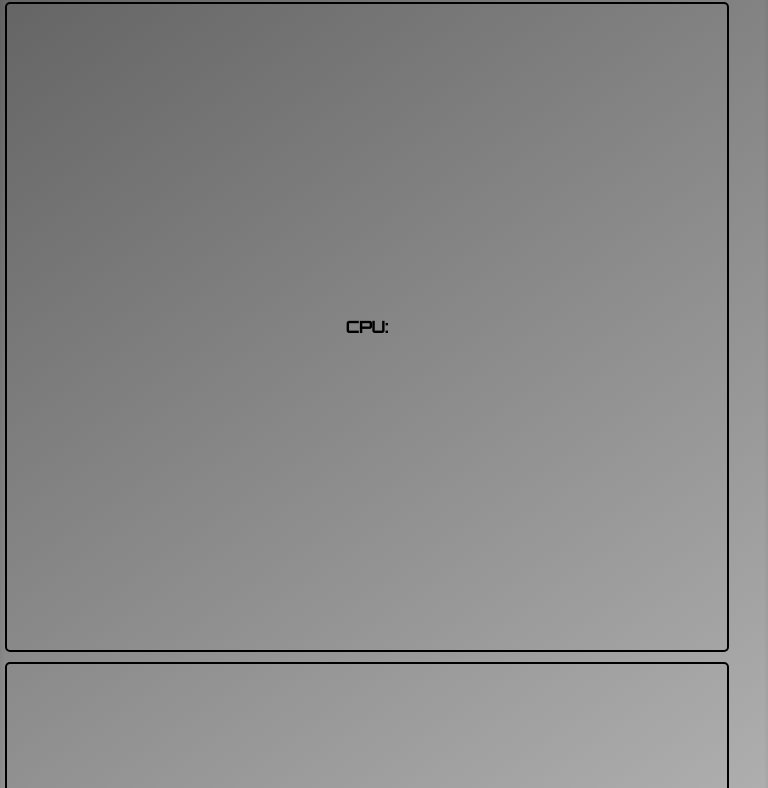
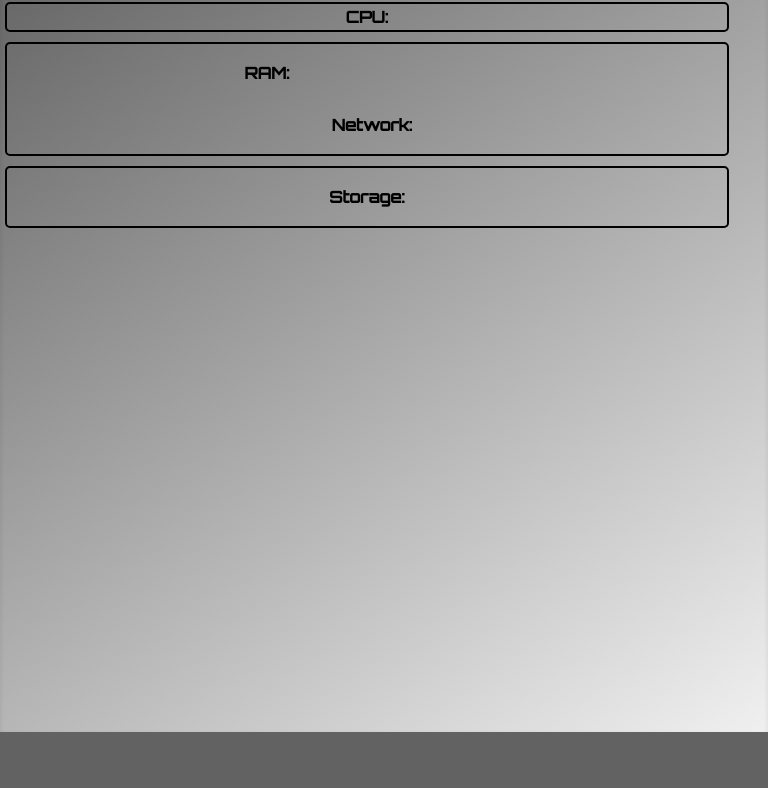
Before and after one commit to Z-Oleksandr/watch_dog, a website: page front_panel/index.html in a window 768 px wide. Shown: the part 68-856 px from the top of the page. After the commit the page ends 800 px from the top, so only its background shows below. Drawn offline with Linux system fonts and the light colour scheme.

Commit message:
Mid size screen positioning

```diff
--- a/front_panel/public/style.css
+++ b/front_panel/public/style.css
@@ -41,6 +41,39 @@ body {
     grid-template-areas: "cpu ramandnet disk";
 }
 
+.section {
+    border: var(--border-style);
+    height: 80vh;
+    border-radius: var(--border-radius);
+    padding: 5px;
+    margin: 5px;
+    display: flex;
+    flex-direction: column;
+    justify-content: center;
+    align-items: center;
+}
+
+@media only screen and (min-width: 768px) and (max-width: 1100px) {
+    .container {
+        grid-template-columns: 1fr;
+        grid-template-rows: auto auto auto;
+        grid-template-areas:
+            "cpu"
+            "ramandnet"
+            "disk";
+        height: 100%;
+    }
+
+    .section {
+        height: auto;
+    }
+
+    body {
+        min-height: 100vh;
+        height: 100%;
+    }
+}
+
 @media only screen and (max-width: 768px) {
     .container {
         grid-template-columns: 1fr;
@@ -68,18 +101,6 @@ body {
 .rTitle {
     position: relative;
     left: -110px;
-}
-
-.section {
-    border: var(--border-style);
-    height: 80vh;
-    border-radius: var(--border-radius);
-    padding: 5px;
-    margin: 5px;
-    display: flex;
-    flex-direction: column;
-    justify-content: center;
-    align-items: center;
 }
 
 @media only screen and (max-width: 768px) {
--- a/front_panel/script.js
+++ b/front_panel/script.js
@@ -339,6 +339,9 @@ function findGaugeSize(number, conWidth, conHeight, spacing) {
         rows = Math.floor(root);
     }
 
+    let gaugeWidth;
+    let gaugeHeight;
+
     if (conHeight > conWidth) {
         let hold = cols;
         cols = rows;
@@ -352,10 +355,12 @@ function findGaugeSize(number, conWidth, conHeight, spacing) {
             conHeight -= 180;
             conWidth -= 30;
         }
+        gaugeWidth = Math.floor(conWidth / cols) - spacing;
+        gaugeHeight = gaugeWidth;
+    } else {
+        gaugeWidth = Math.floor(conWidth / cols) - spacing;
+        gaugeHeight = Math.floor(conHeight / rows) - spacing;
     }
-
-    let gaugeWidth = Math.floor(conWidth / cols) - spacing;
-    let gaugeHeight = Math.floor(conHeight / rows) - spacing;
 
     return [gaugeWidth, gaugeHeight];
 }
```
